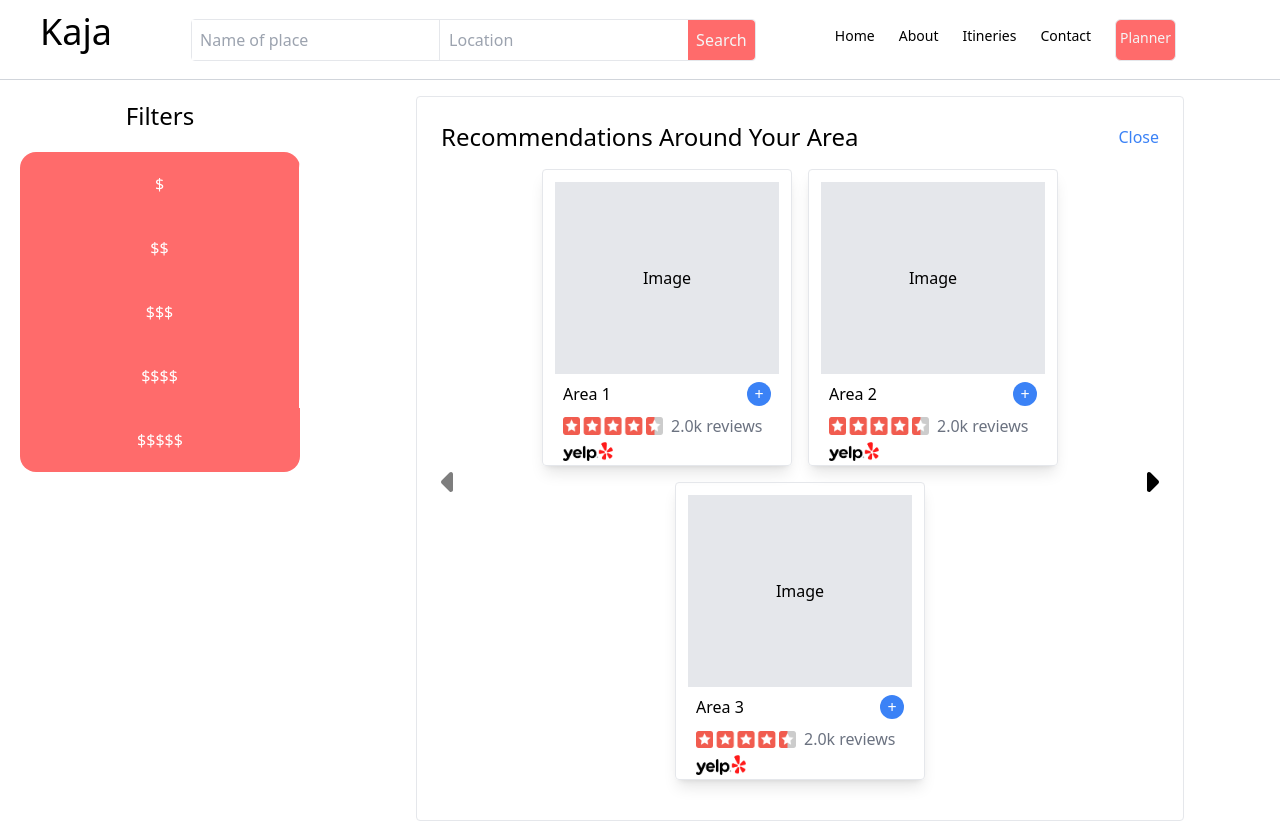
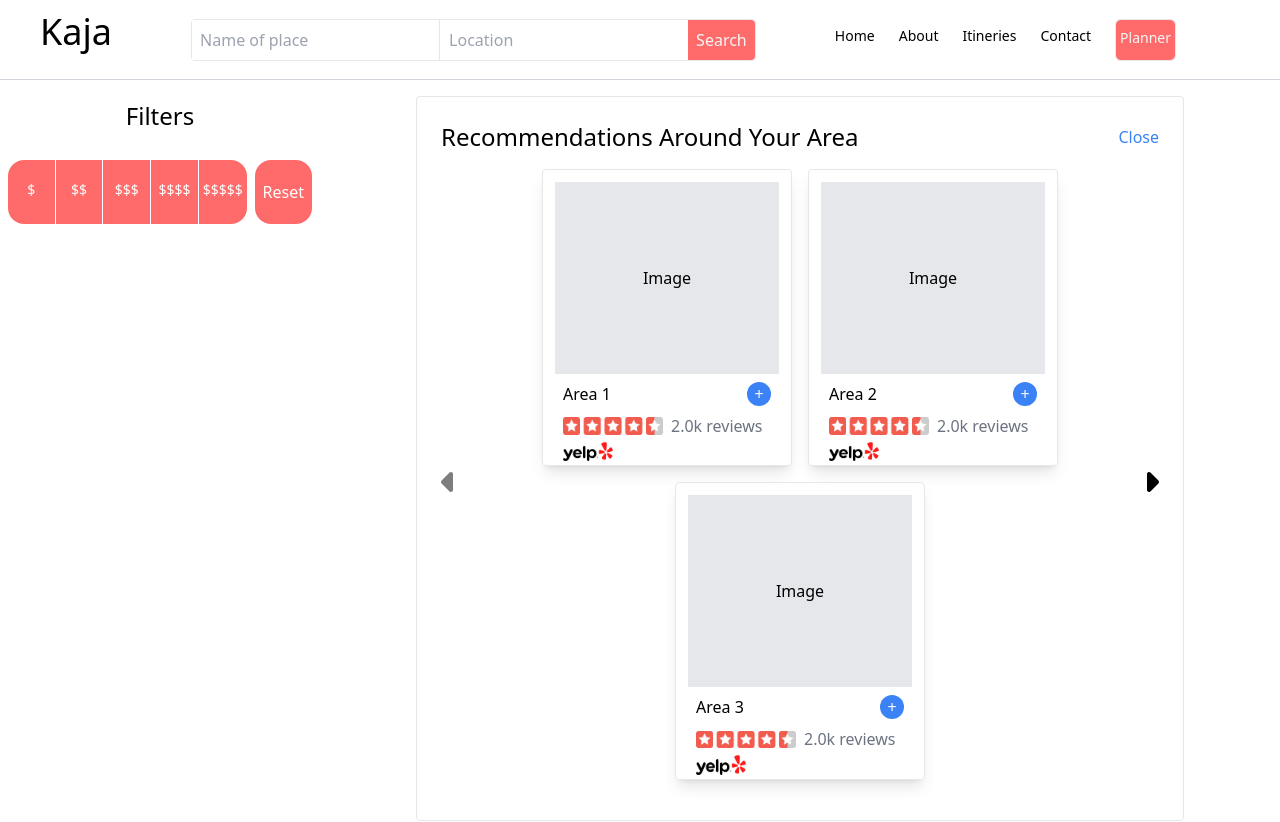
Before and after one commit to owenl0000/kaja-app, a Next.js app: page /AfterSearch in a window 1280 px wide. Shown: the top 822 px of the page. Built offline with nearby package versions, Linux system fonts and the light colour scheme.

Commit message:
Added interactivity to Price filter

```diff
--- a/src/components/Sidebar.js
+++ b/src/components/Sidebar.js
@@ -1,29 +1,48 @@
+import React, {useState} from "react";
+
 export default function Sidebar(){
   return (
       <div className={"flex flex-col align-middle"}>
-        <div className={"p-5 pb-0 text-center text-2xl"}>Filters</div>
+        <div className={"p-5 pb-0 mb-5 text-center text-2xl"}>Filters</div>
         <Price number={5} symbol={'$'} />
       </div>
   );
 }
 
+
 function Price(props){
 
+  const[selected, setSelected] = useState({});
+
+  const clickSelect = (div) => {
+    setSelected({active: div});
+  }
+
   let character = props.symbol;
-  let priceArray = [];
+  const itemArray = [];
 
   for(let i = 0; i < props.number; i++){
-    priceArray.push(character);
+    itemArray.push(character);
     character += character[0];
   }
 
   return (
-      <div className={`grid lg:grid-cols-${props.number} md:grid-cols-1 text-white bg-coral m-5 rounded-2xl overflow-hidden`}>
-        {priceArray.map((item) => (
-            <div key={item.id} className={`flex justify-center align-middle p-5 hover:bg-[var(--light-coral)] active:bg-[var(--dark-coral)] last:border-none md:border-b lg:border-r lg:border-b-0 border-white cursor-pointer caret-transparent`}>
-              {item}
-            </div>
-        ))}
+      <div className={"flex w-full justify-center"}>
+
+        <div className={"flex overflow-hidden m-2 rounded-2xl w-full text-center"}>
+          {itemArray.map((item) => (
+              <div onClick={() => clickSelect(`${item}-div`)}
+                   className={`${selected.active === `${item}-div` ? `active` : `inactive`} flex justify-center text-sm bg-coral text-white p-5 border-r border-white last:border-none overflow-hidden cursor-pointer`}
+                   key={item.id}>
+                {item}
+              </div>
+          ))}
+        </div>
+
+        <div>
+          <div onClick={() => clickSelect("")} className={"bg-coral py-5 px-2 m-2 ml-0 rounded-2xl text-white text-center cursor-pointer reset"}>Reset</div>
+        </div>
+
       </div>
   );
 }
--- a/src/pages/_app.js
+++ b/src/pages/_app.js
@@ -2,6 +2,7 @@
 import '../../styles/globals.css';  // Adjust the path as needed
 import '../../styles/Slideshow.css';
 import '../../styles/Filter.css';
+import '../../styles/Sidebar.css';
 
 function MyApp({ Component, pageProps }) {
   return <Component {...pageProps} />;
--- /dev/null
+++ b/styles/Sidebar.css
@@ -0,0 +1,29 @@
+:root {
+    --speed: 0.5s;
+    --divs: 5;
+}
+
+.active {
+    width: 300%;
+    transition: width var(--speed) ease-out;
+    filter: brightness(110%);
+}
+
+.inactive {
+    width: calc(100% / var(--divs));
+    transition: width var(--speed) ease-out;
+}
+
+.active:hover,
+.inactive:hover,
+.reset:hover {
+    filter: brightness(130%);
+    transition: var(--speed) ease;
+}
+
+.active:active,
+.inactive:active,
+.reset:active {
+    filter: brightness(90%);
+    transition: var(--speed) ease;
+}
```
